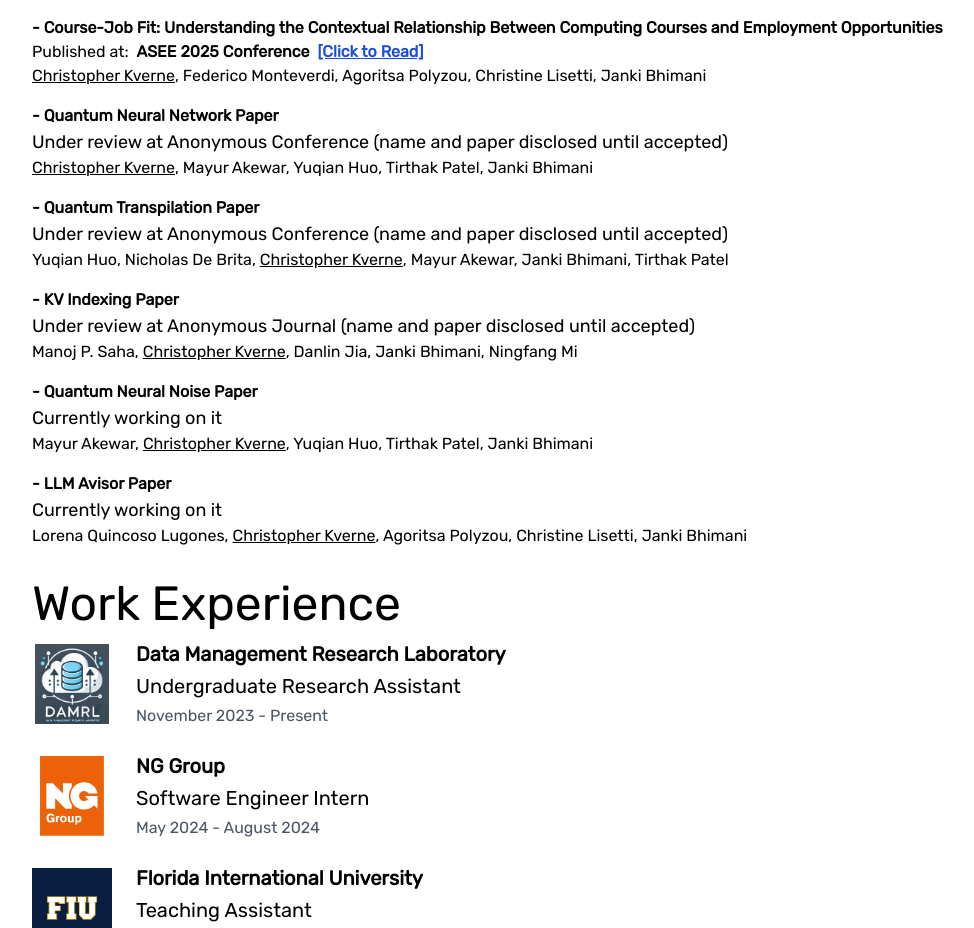
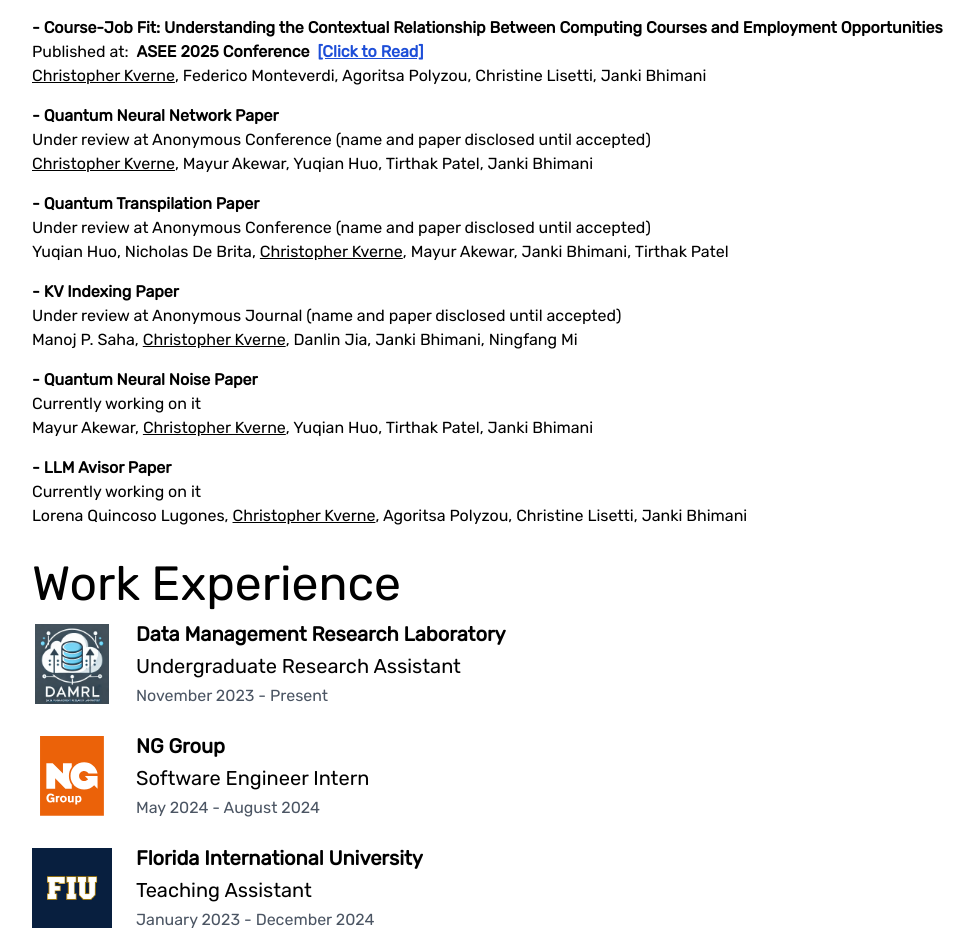
Before and after one commit to chriskverne/Portfolio-website, a Next.js app: page / in a window 1280 px wide. Shown: the part 800-1728 px from the top of the page, without its empty margins (96-1070 px from the left). Built offline with nearby package versions, Linux system fonts and the light colour scheme.

Commit message:
minor size change

```diff
--- a/app/components/Paper.js
+++ b/app/components/Paper.js
@@ -17,11 +17,11 @@ const Paper = ({paper}) => {
       )}
 
       {paper.underReview && (
-        <p className='text-lg text-[#000000]'>Under review at {paper.conference}</p>
+        <p className='text-md text-[#000000]'>Under review at {paper.conference}</p>
       )}
 
       {paper.workingOn && (
-        <p className='text-lg text-[#000000]'>Currently working on it</p>
+        <p className='text-md text-[#000000]'>Currently working on it</p>
       )}
 
       <p className='text-md'>
```
